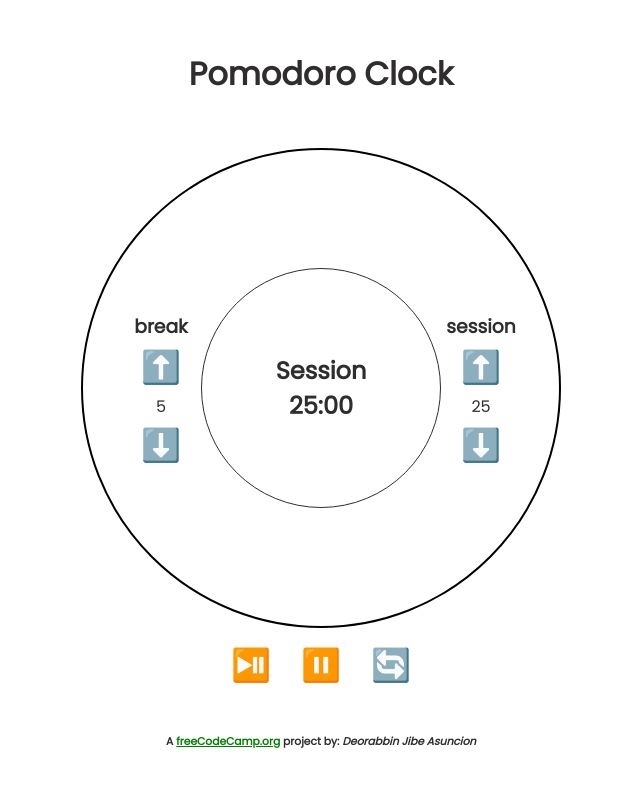
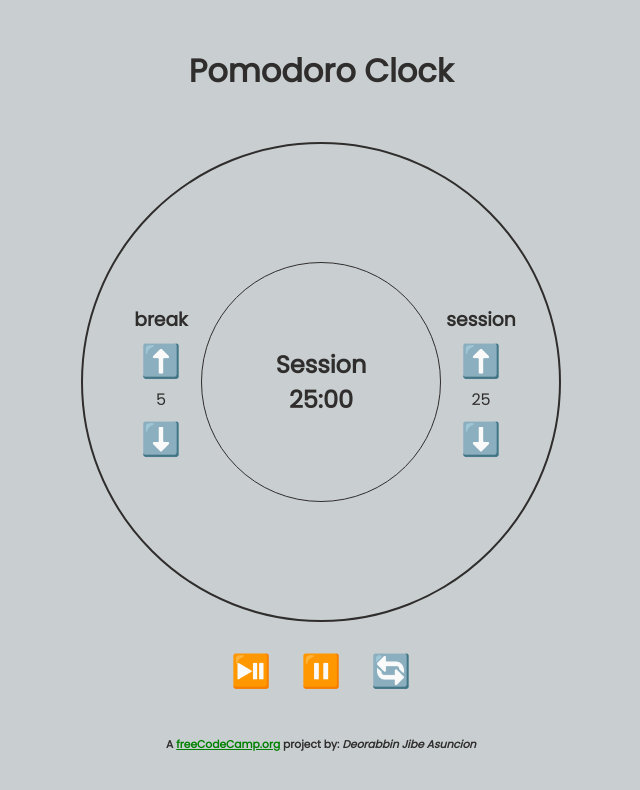
Before and after one commit to djma777/fcc-pomodoro-clock-v2, a React (Create React App) app: page / in a window 1280 px wide. Shown: the top 790 px of the page, without its empty margins (319-959 px from the left). Built offline with nearby package versions, Linux system fonts and the light colour scheme.

Commit message:
just a quick color change nothing fancy. 29/29.

```diff
--- a/src/GlobalStyles.js
+++ b/src/GlobalStyles.js
@@ -10,6 +10,7 @@ export const GlobalStyles = createGlobalStyle`
     body {
         font-family: 'Poppins', sans-serif;
         color: #302d2d;
+        background-color: #c9cfd1;
         display: flex;
         flex-direction: column;
         justify-content: center;
--- a/src/components/BottomControlsWrapper/BottomControlsWrapper.styled.js
+++ b/src/components/BottomControlsWrapper/BottomControlsWrapper.styled.js
@@ -1,7 +1,7 @@
 import styled from "styled-components";
 
 export const StyledBottomControlsWrapper = styled.div`
-  margin-top: -2rem;
+  margin-top: -1rem;
   width: 15rem;
   display: flex;
   flex-direction: row;
--- a/src/components/LengthControlsWrapper/LengthControlsWrapper.styled.js
+++ b/src/components/LengthControlsWrapper/LengthControlsWrapper.styled.js
@@ -10,5 +10,5 @@ export const StyledLengthControlsWrapper = styled.div`
   height: 30rem;
   border-radius: 50%;
 
-  border: 2px solid black;
+  border: 2px solid #302d2d;
 `;
```
